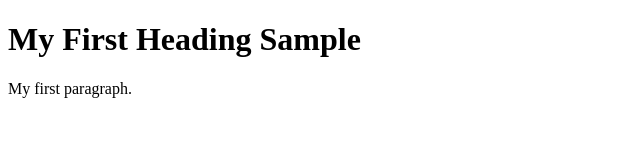
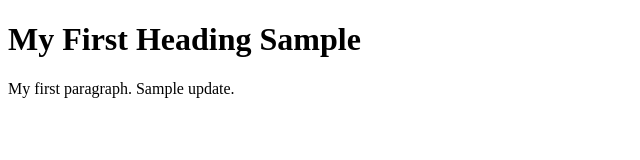
Before and after one commit to EdwinRonnel/nodejsworkflow, a website: page index.html in a window 1280 px wide. Shown: the whole page, without its empty margins (0-640 px from the left). Drawn offline with Linux system fonts and the light colour scheme.

Commit message:
Update paragraph text in index.html

```diff
--- a/index.html
+++ b/index.html
@@ -3,7 +3,7 @@
 <body>
 
 <h1>My First Heading Sample</h1>
-<p>My first paragraph.</p>
+<p>My first paragraph. Sample update.</p>
 
 </body>
 </html>
```
